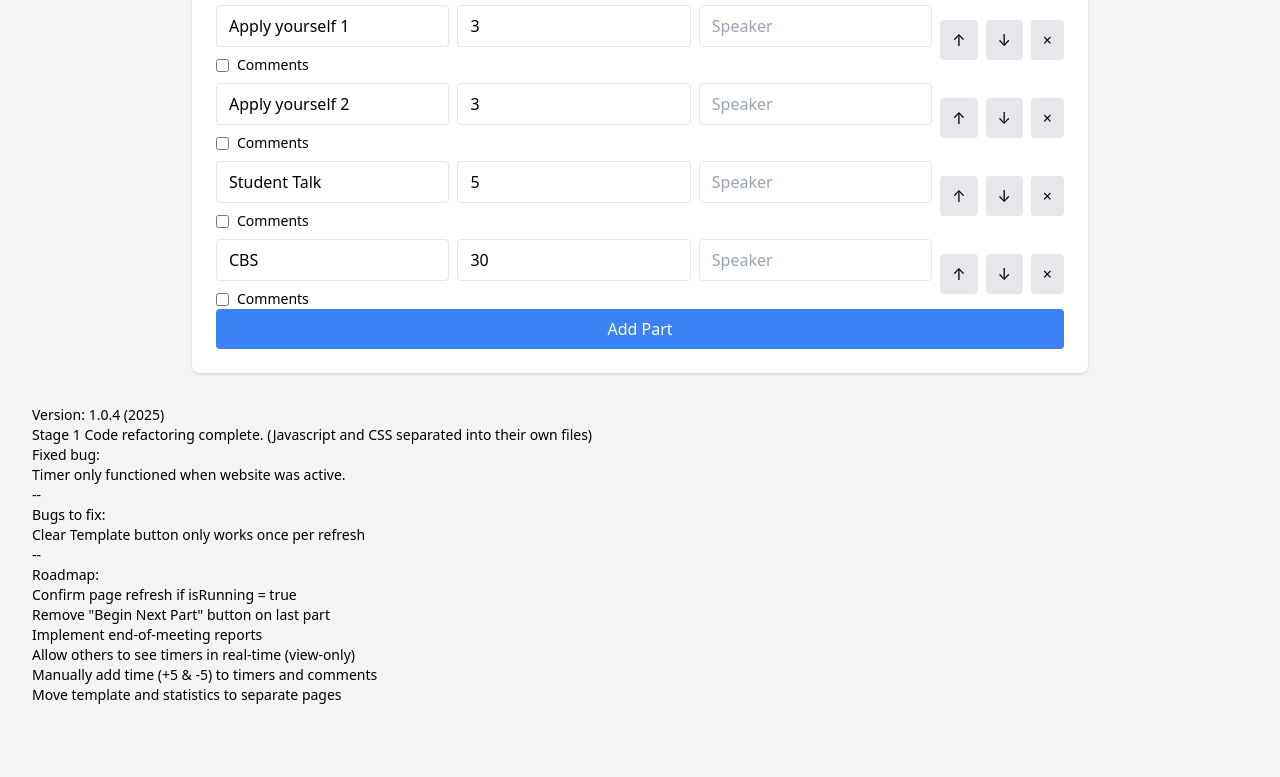
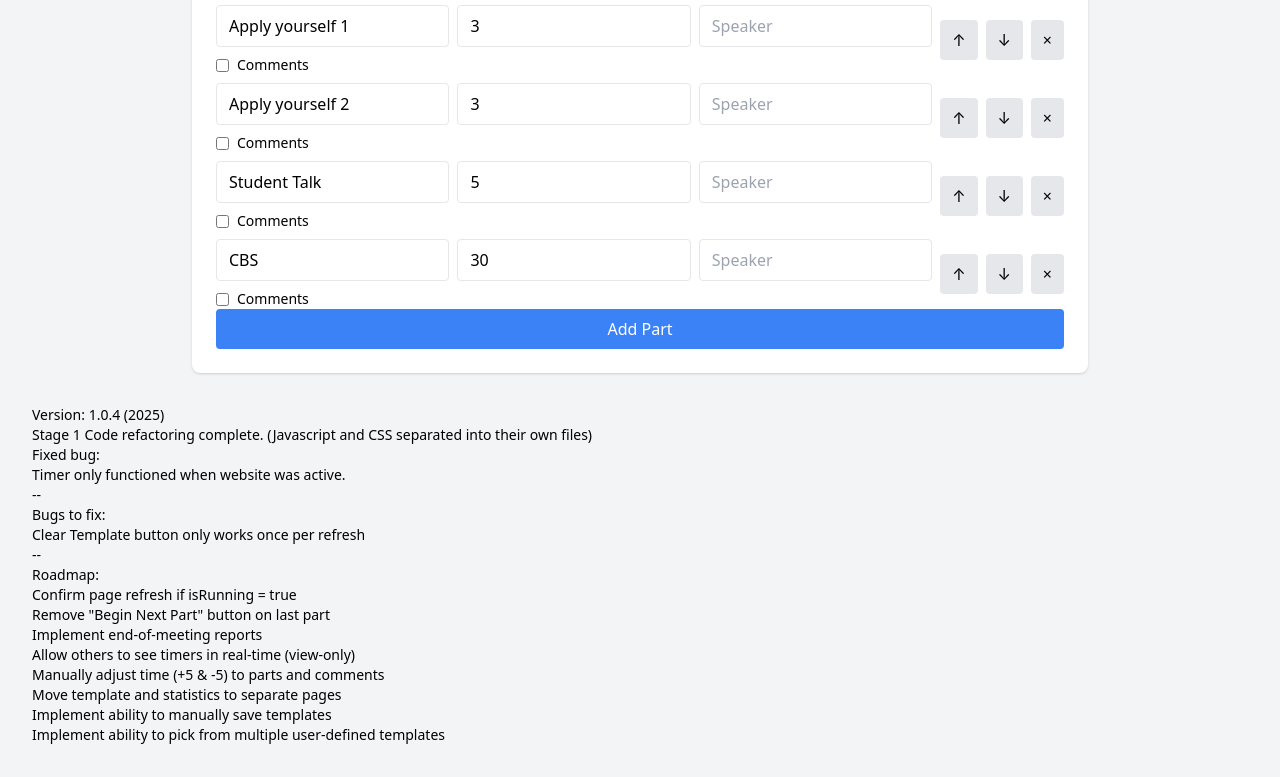
Before and after one commit to bytesnotbits/LifeandMinistryTimer, a plain HTML site: page index.html in a window 1280 px wide. Shown: the part 1635-2412 px from the top of the page. Before the commit the page ends 2372 px from the top, so only its background shows below. Drawn offline with nearby package versions, Linux system fonts and the light colour scheme.

Commit message:
Update index.html

```diff
--- a/index.html
+++ b/index.html
@@ -69,8 +69,10 @@
         <div>Remove "Begin Next Part" button on last part</div>
         <div>Implement end-of-meeting reports</div>
         <div>Allow others to see timers in real-time (view-only)</div>
-        <div>Manually add time (+5 & -5) to timers and comments</div>
+        <div>Manually adjust time (+5 & -5) to parts and comments</div>
         <div>Move template and statistics to separate pages</div>
+        <div>Implement ability to manually save templates</div>
+        <div>Implement ability to pick from multiple user-defined templates</div>
     </footer>
 
 </body>
```
